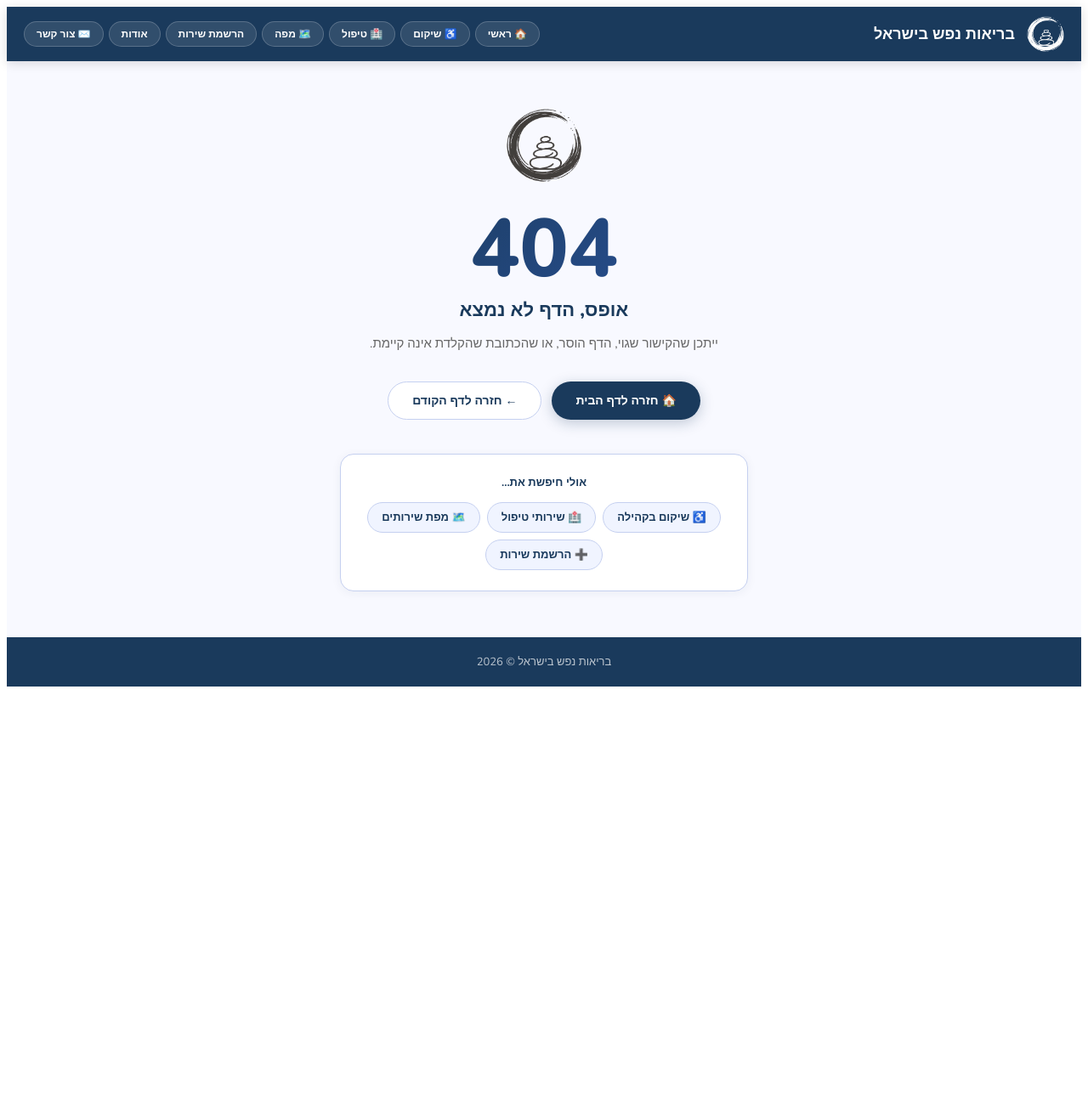
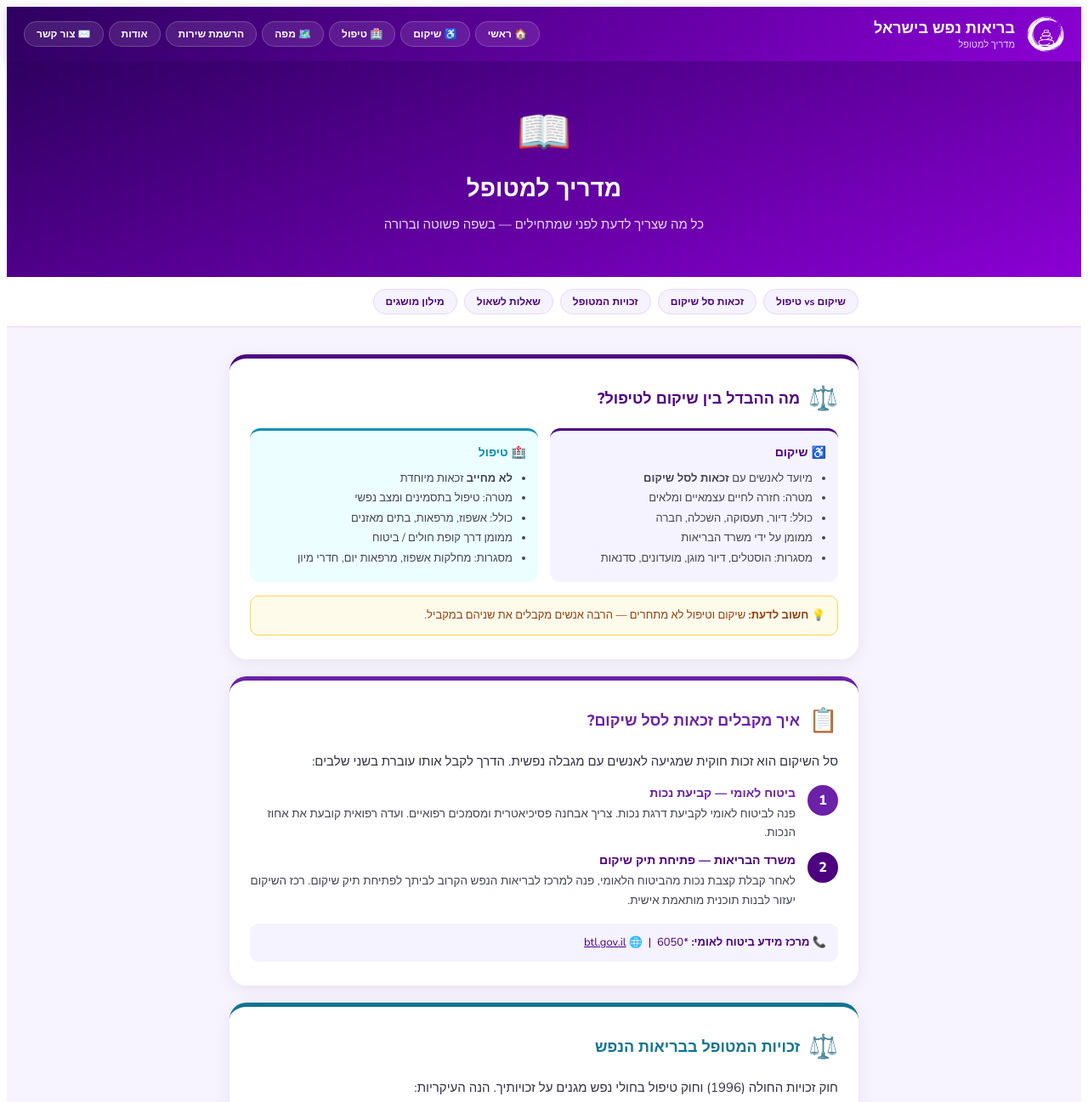
Before and after one commit to sivantelem-commits/rehab-directory, a Next.js app: page /guide in a window 1280 px wide. Before the commit this address had no page. Shown: the top 1297 px of the page at 85% size. Before the commit the page ends 816 px from the top, so only its background shows below. Built offline with nearby package versions, Linux system fonts and the light colour scheme.

Commit message:
Rename guide to guide.js

```diff
--- /dev/null
+++ b/pages/guide.js
@@ -0,0 +1,332 @@
+import { useState } from 'react'
+import Head from 'next/head'
+
+const NAV = [['/', '🏠 ראשי'], ['/rehab', '♿ שיקום'], ['/treatment', '🏥 טיפול'], ['/map', '🗺️ מפה'], ['/register', 'הרשמת שירות'], ['/about', 'אודות'], ['/contact', '✉️ צור קשר']]
+
+const PURPLE = '#4C0080'
+const CYAN = '#0891B2'
+
+export default function Guide() {
+  const [openSection, setOpenSection] = useState(null)
+
+  return (
+    <>
+      <Head>
+        <title>מדריך למטופל | בריאות נפש בישראל</title>
+        <meta name="description" content="מדריך למטופל – מה ההבדל בין שיקום לטיפול, איך מקבלים זכאות לסל שיקום, זכויות המטופל, מה לשאול לפני קבלה ומילון מושגים." />
+        <meta name="robots" content="index, follow" />
+        <link rel="canonical" href="https://rehabdirectoryil.vercel.app/guide" />
+        <meta property="og:type" content="website" />
+        <meta property="og:title" content="מדריך למטופל | בריאות נפש בישראל" />
+        <meta property="og:description" content="מדריך למטופל – מה ההבדל בין שיקום לטיפול, איך מקבלים זכאות לסל שיקום, זכויות המטופל ומילון מושגים." />
+        <meta property="og:url" content="https://rehabdirectoryil.vercel.app/guide" />
+        <meta property="og:locale" content="he_IL" />
+        <meta property="og:site_name" content="בריאות נפש בישראל" />
+        <link href="https://fonts.googleapis.com/css2?family=Nunito:wght@400;600;700;800&display=swap" rel="stylesheet" />
+      </Head>
+
+      <div dir="rtl" style={{ fontFamily: "'Nunito', sans-serif", minHeight: '100vh', background: '#f7f3ff' }}>
+
+        <header style={{
+          background: 'linear-gradient(135deg, #2E0060, #8B00D4)', color: 'white',
+          padding: '10px 20px', display: 'flex', alignItems: 'center',
+          justifyContent: 'space-between', boxShadow: '0 2px 12px rgba(76,0,128,0.2)',
+          flexWrap: 'wrap', gap: 8,
+        }}>
+          <div style={{ display: 'flex', alignItems: 'center', gap: 14 }}>
+            <img src="/logo.png" alt="לוגו" style={{ width: 44, height: 44, objectFit: 'contain', filter: 'brightness(0) invert(1)' }} />
+            <div>
+              <div style={{ fontWeight: 800, fontSize: 18 }}>בריאות נפש בישראל</div>
+              <div style={{ fontSize: 11, opacity: 0.8 }}>מדריך למטופל</div>
+            </div>
+          </div>
+          <nav style={{ display: 'flex', gap: 6, flexWrap: 'wrap' }}>
+            {NAV.map(([href, label]) => (
+              <a key={href} href={href} style={{
+                color: 'white',
+                background: href === '/guide' ? 'rgba(255,255,255,0.25)' : 'rgba(255,255,255,0.1)',
+                borderRadius: '999px', padding: '6px 14px', fontWeight: 600, fontSize: 12,
+                border: href === '/guide' ? '1.5px solid rgba(255,255,255,0.6)' : '1.5px solid rgba(255,255,255,0.2)',
+                textDecoration: 'none',
+              }}>{label}</a>
+            ))}
+          </nav>
+        </header>
+
+        {/* Hero */}
+        <div style={{
+          background: 'linear-gradient(160deg, #2E0060, #8B00D4)',
+          color: 'white', padding: '48px 20px', textAlign: 'center',
+        }}>
+          <div style={{ fontSize: 52, marginBottom: 12 }}>📖</div>
+          <h1 style={{ fontSize: 28, fontWeight: 800, margin: '0 0 10px' }}>מדריך למטופל</h1>
+          <p style={{ fontSize: 15, opacity: 0.85, maxWidth: 560, margin: '0 auto', lineHeight: 1.8 }}>
+            כל מה שצריך לדעת לפני שמתחילים — בשפה פשוטה וברורה
+          </p>
+        </div>
+
+        {/* תפריט קפיצה מהיר */}
+        <div style={{ background: 'white', borderBottom: '1px solid #e9d5ff', padding: '14px 20px' }}>
+          <div style={{ maxWidth: 740, margin: '0 auto', display: 'flex', gap: 8, flexWrap: 'wrap' }}>
+            {[
+              ['#diff', 'שיקום vs טיפול'],
+              ['#sal', 'זכאות סל שיקום'],
+              ['#rights', 'זכויות המטופל'],
+              ['#questions', 'שאלות לשאול'],
+              ['#glossary', 'מילון מושגים'],
+            ].map(([href, label]) => (
+              <a key={href} href={href} style={{
+                padding: '6px 14px', borderRadius: '999px', fontSize: 12, fontWeight: 700,
+                background: '#f5f3ff', color: PURPLE, textDecoration: 'none',
+                border: '1.5px solid #e9d5ff',
+              }}>{label}</a>
+            ))}
+          </div>
+        </div>
+
+        <main style={{ maxWidth: 740, margin: '0 auto', padding: '32px 16px' }}>
+
+          {/* 1 — שיקום vs טיפול */}
+          <div id="diff">
+            <Card color={PURPLE} icon="⚖️" title="מה ההבדל בין שיקום לטיפול?">
+              <div style={{ display: 'grid', gridTemplateColumns: '1fr 1fr', gap: 14, marginBottom: 16 }}>
+                <div style={{ background: '#f5f3ff', borderRadius: 12, padding: '16px 14px', borderTop: `3px solid ${PURPLE}` }}>
+                  <div style={{ fontWeight: 800, fontSize: 14, color: PURPLE, marginBottom: 10 }}>♿ שיקום</div>
+                  <ul style={ulStyle}>
+                    <li>מיועד לאנשים עם <strong>זכאות לסל שיקום</strong></li>
+                    <li>מטרה: חזרה לחיים עצמאיים ומלאים</li>
+                    <li>כולל: דיור, תעסוקה, השכלה, חברה</li>
+                    <li>ממומן על ידי משרד הבריאות</li>
+                    <li>מסגרות: הוסטלים, דיור מוגן, מועדונים, סדנאות</li>
+                  </ul>
+                </div>
+                <div style={{ background: '#ecfeff', borderRadius: 12, padding: '16px 14px', borderTop: `3px solid ${CYAN}` }}>
+                  <div style={{ fontWeight: 800, fontSize: 14, color: CYAN, marginBottom: 10 }}>🏥 טיפול</div>
+                  <ul style={ulStyle}>
+                    <li><strong>לא מחייב</strong> זכאות מיוחדת</li>
+                    <li>מטרה: טיפול בתסמינים ומצב נפשי</li>
+                    <li>כולל: אשפוז, מרפאות, בתים מאזנים</li>
+                    <li>ממומן דרך קופת חולים / ביטוח</li>
+                    <li>מסגרות: מחלקות אשפוז, מרפאות יום, חדרי מיון</li>
+                  </ul>
+                </div>
+              </div>
+              <div style={{ background: '#fffbeb', border: '1px solid #fcd34d', borderRadius: 10, padding: '12px 14px', fontSize: 13, color: '#92400e', lineHeight: 1.6 }}>
+                💡 <strong>חשוב לדעת:</strong> שיקום וטיפול לא מתחרים — הרבה אנשים מקבלים את שניהם במקביל.
+              </div>
+            </Card>
+          </div>
+
+          {/* 2 — זכאות סל שיקום */}
+          <div id="sal">
+            <Card color="#6B21A8" icon="📋" title="איך מקבלים זכאות לסל שיקום?">
+              <p style={pStyle}>סל השיקום הוא זכות חוקית שמגיעה לאנשים עם מגבלה נפשית. הדרך לקבל אותו עוברת בשני שלבים:</p>
+
+              <div style={{ display: 'flex', flexDirection: 'column', gap: 12, marginBottom: 16 }}>
+                {[
+                  {
+                    num: '1',
+                    title: 'ביטוח לאומי — קביעת נכות',
+                    text: 'פנה לביטוח לאומי לקביעת דרגת נכות. צריך אבחנה פסיכיאטרית ומסמכים רפואיים. ועדה רפואית קובעת את אחוז הנכות.',
+                    color: '#6B21A8',
+                  },
+                  {
+                    num: '2',
+                    title: 'משרד הבריאות — פתיחת תיק שיקום',
+                    text: 'לאחר קבלת קצבת נכות מהביטוח הלאומי, פנה למרכז לבריאות הנפש הקרוב לביתך לפתיחת תיק שיקום. רכז השיקום יעזור לבנות תוכנית מותאמת אישית.',
+                    color: '#4C0080',
+                  },
+                ].map(s => (
+                  <div key={s.num} style={{ display: 'flex', gap: 14, alignItems: 'flex-start' }}>
+                    <div style={{
+                      width: 36, height: 36, borderRadius: '50%', background: s.color,
+                      color: 'white', fontWeight: 800, fontSize: 16,
+                      display: 'flex', alignItems: 'center', justifyContent: 'center', flexShrink: 0,
+                    }}>{s.num}</div>
+                    <div>
+                      <div style={{ fontWeight: 800, fontSize: 14, color: s.color, marginBottom: 4 }}>{s.title}</div>
+                      <div style={{ fontSize: 13.5, color: '#445', lineHeight: 1.65 }}>{s.text}</div>
+                    </div>
+                  </div>
+                ))}
+              </div>
+
+              <div style={{ background: '#f5f3ff', borderRadius: 10, padding: '12px 14px', fontSize: 13, color: '#4C0080', lineHeight: 1.6 }}>
+                📞 <strong>מרכז מידע ביטוח לאומי:</strong> *6050 &nbsp;|&nbsp;
+                🌐 <a href="https://www.btl.gov.il" target="_blank" rel="noopener noreferrer" style={{ color: PURPLE }}>btl.gov.il</a>
+              </div>
+            </Card>
+          </div>
+
+          {/* 3 — זכויות המטופל */}
+          <div id="rights">
+            <Card color="#0E7490" icon="⚖️" title="זכויות המטופל בבריאות הנפש">
+              <p style={pStyle}>חוק זכויות החולה (1996) וחוק טיפול בחולי נפש מגנים על זכויותיך. הנה העיקריות:</p>
+              <div style={{ display: 'flex', flexDirection: 'column', gap: 10 }}>
+                {[
+                  { icon: '📄', title: 'זכות למידע', text: 'הזכות לקבל הסבר מלא על אבחנתך, מצבך ואפשרויות הטיפול — בשפה שאתה מבין.' },
+                  { icon: '✅', title: 'הסכמה מדעת', text: 'שום טיפול לא יינתן ללא הסכמתך, למעט מקרי חירום או צו בית משפט.' },
+                  { icon: '🔒', title: 'סודיות רפואית', text: 'המידע הרפואי שלך חסוי ולא יועבר לגורם שלישי ללא רשותך.' },
+                  { icon: '📂', title: 'עיון בתיק הרפואי', text: 'הזכות לעיין בתיק הרפואי שלך ולקבל עותק ממנו.' },
+                  { icon: '🔄', title: 'דעה שנייה', text: 'הזכות לפנות לרופא אחר לקבלת חוות דעת נוספת.' },
+                  { icon: '👤', title: 'כבוד וצנעת הפרט', text: 'הזכות לטיפול בכבוד ובהתחשבות בצרכייך הפיזיים, הנפשיים והתרבותיים.' },
+                  { icon: '🆘', title: 'אשפוז כפוי — זכויות', text: 'גם אם אושפזת בכפייה, יש לך זכות לייצוג משפטי, לערר בפני ועדה פסיכיאטרית ולהודיע לקרוב משפחה.' },
+                ].map(r => (
+                  <div key={r.title} style={{ display: 'flex', gap: 12, padding: '10px 14px', background: '#f0faff', borderRadius: 10, alignItems: 'flex-start' }}>
+                    <span style={{ fontSize: 20, flexShrink: 0 }}>{r.icon}</span>
+                    <div>
+                      <div style={{ fontWeight: 800, fontSize: 13.5, color: '#0E7490', marginBottom: 3 }}>{r.title}</div>
+                      <div style={{ fontSize: 13, color: '#445', lineHeight: 1.6 }}>{r.text}</div>
+                    </div>
+                  </div>
+                ))}
+              </div>
+            </Card>
+          </div>
+
+          {/* 4 — שאלות לשאול */}
+          <div id="questions">
+            <Card color="#5E35B1" icon="❓" title="מה לשאול לפני קבלה למסגרת?">
+              <p style={pStyle}>פגישת ההיכרות היא הזדמנות לאסוף מידע חשוב. הנה שאלות שכדאי להכין מראש:</p>
+              <div style={{ display: 'flex', flexDirection: 'column', gap: 8 }}>
+                {[
+                  { cat: 'על המסגרת', color: '#5E35B1', questions: [
+                    'כמה מקומות יש ומה זמן ההמתנה הממוצע?',
+                    'מי הצוות המקצועי ומה הרקע שלו?',
+                    'מהי שגרת היום במסגרת?',
+                    'האם יש ביקורים ומה המדיניות?',
+                  ]},
+                  { cat: 'על הטיפול', color: '#0E7490', questions: [
+                    'מה הגישה הטיפולית (CBT, DBT, פסיכודינמי...)?',
+                    'כמה פגישות אישיות יש בשבוע?',
+                    'איך מודדים התקדמות?',
+                    'מה קורה בעת משבר?',
+                  ]},
+                  { cat: 'על הכספים והזכויות', color: '#2E7D32', questions: [
+                    'האם המסגרת מוכרת לסל שיקום?',
+                    'מה עלות ההשתתפות העצמית?',
+                    'האם ניתן לפרוש מרצון ומה התנאים?',
+                    'האם יש ועד דיירים / ועדת ערר?',
+                  ]},
+                ].map(section => (
+                  <div key={section.cat} style={{ marginBottom: 6 }}>
+                    <div style={{ fontWeight: 800, fontSize: 13, color: section.color, marginBottom: 6, padding: '4px 0' }}>
+                      {section.cat}
+                    </div>
+                    {section.questions.map(q => (
+                      <div key={q} style={{ display: 'flex', gap: 8, padding: '7px 12px', background: '#faf5ff', borderRadius: 8, marginBottom: 4, fontSize: 13.5, color: '#334', lineHeight: 1.5 }}>
+                        <span style={{ color: section.color, fontWeight: 700, flexShrink: 0 }}>•</span>
+                        {q}
+                      </div>
+                    ))}
+                  </div>
+                ))}
+              </div>
+            </Card>
+          </div>
+
+          {/* 5 — מילון מושגים */}
+          <div id="glossary">
+            <Card color="#1A3A5C" icon="📚" title="מילון מושגים">
+              <p style={pStyle}>המושגים בבריאות הנפש יכולים להיות מבלבלים. הנה הסבר פשוט לנפוצים שבהם:</p>
+              <div style={{ display: 'flex', flexDirection: 'column', gap: 6 }}>
+                {[
+                  { term: 'סל שיקום', def: 'תכנית ממשלתית המעניקה שירותי שיקום בקהילה לאנשים עם מגבלה נפשית — דיור, תעסוקה, השכלה ועוד. הזכאות ניתנת ממשרד הבריאות.' },
+                  { term: 'הוסטל שיקומי', def: 'מגורים קבוצתיים עם ליווי מקצועי, לאנשים שצריכים תמיכה בחיי היום-יום אך אינם זקוקים לאשפוז.' },
+                  { term: 'דיור מוגן', def: 'מגורים עצמאיים יותר עם פיקוח מינימלי, לאנשים בשלב מתקדם יותר של שיקום.' },
+                  { term: 'בית מאזן', def: 'מסגרת מגורים טיפולית קצרת מועד, חלופה לאשפוז עבור אנשים במשבר שאינם מסוכנים לעצמם.' },
+                  { term: 'אשפוז יום', def: 'טיפול אינטנסיבי במהלך שעות היום עם חזרה הביתה בערב. מתאים לאנשים שצריכים יותר מטיפול חוץ אך לא אשפוז מלא.' },
+                  { term: 'מרפאת חוץ', def: 'טיפול אמבולטורי — פגישות פרטניות או קבוצתיות עם פסיכיאטר/ית או פסיכולוג/ית מבלי לאשפז.' },
+                  { term: 'סומכת שיקומית', def: 'איש/ת מקצוע המלווה את המטופל בתהליך השיקום — עוזר לתכנן מטרות, לגשת לשירותים ולהתמודד עם קשיים.' },
+                  { term: 'תיאום טיפול', def: 'גורם מקצועי שמתאם בין כל נותני השירות השונים (פסיכיאטר, עו"ס, שיקום) ומוודא רצף טיפולי.' },
+                  { term: 'CBT', def: 'טיפול קוגניטיבי-התנהגותי. שיטת טיפול המתמקדת בזיהוי דפוסי חשיבה ושינוי התנהגויות שליליות.' },
+                  { term: 'DBT', def: 'טיפול דיאלקטי-התנהגותי. מיועד בעיקר להפרעת אישיות גבולית, מלמד כישורי ויסות רגשי.' },
+                  { term: 'אשפוז כפוי', def: 'אשפוז ללא הסכמת המטופל, על פי צו של פסיכיאטר מחוזי, כשיש חשש לסכנה לעצמו או לאחרים.' },
+                  { term: 'ועדה פסיכיאטרית', def: 'ועדה שדנה בבקשות ערר על אשפוז כפוי או שחרור. למטופל הזכות לייצוג ולהשמיע את קולו.' },
+                ].map(({ term, def }) => (
+                  <GlossaryItem key={term} term={term} def={def} open={openSection === term} onToggle={() => setOpenSection(openSection === term ? null : term)} />
+                ))}
+              </div>
+            </Card>
+          </div>
+
+          {/* CTA */}
+          <div style={{ background: 'linear-gradient(160deg, #2E0060, #8B00D4)', borderRadius: 20, padding: '28px 24px', textAlign: 'center', color: 'white', marginTop: 8 }}>
+            <div style={{ fontSize: 36, marginBottom: 10 }}>🧭</div>
+            <div style={{ fontWeight: 800, fontSize: 18, marginBottom: 8 }}>מוכנים למצוא מסגרת מתאימה?</div>
+            <div style={{ fontSize: 14, opacity: 0.85, marginBottom: 20, lineHeight: 1.6 }}>
+              ענו על 3 שאלות קצרות וקבלו המלצה על שירותים קיימים
+            </div>
+            <div style={{ display: 'flex', gap: 10, justifyContent: 'center', flexWrap: 'wrap' }}>
+              <a href="/calculator" style={{
+                background: 'white', color: PURPLE, borderRadius: '999px',
+                padding: '11px 24px', fontWeight: 800, fontSize: 14, textDecoration: 'none',
+              }}>🧭 מחשבון איתור מסלול</a>
+              <a href="/rehab" style={{
+                background: 'rgba(255,255,255,0.15)', color: 'white', borderRadius: '999px',
+                padding: '11px 24px', fontWeight: 800, fontSize: 14, textDecoration: 'none',
+                border: '1.5px solid rgba(255,255,255,0.4)',
+              }}>♿ חיפוש שירותי שיקום</a>
+            </div>
+          </div>
+
+        </main>
+
+        <footer style={{
+          background: 'linear-gradient(135deg, #2E0060, #4C0080)',
+          color: 'rgba(255,255,255,0.75)', textAlign: 'center',
+          padding: '24px', fontSize: 13, marginTop: 48, fontWeight: 500,
+        }}>
+          <div style={{ marginBottom: 8 }}>
+            <a href="/contact" style={{ color: 'rgba(255,255,255,0.7)', textDecoration: 'none' }}>✉️ צור קשר</a>
+          </div>
+          בריאות נפש בישראל © 2026
+        </footer>
+      </div>
+    </>
+  )
+}
+
+// ─── קומפוננטים ───────────────────────────────────────────
+function Card({ color, icon, title, children }) {
+  return (
+    <div style={{
+      background: 'white', borderRadius: 20, padding: '28px 24px',
+      marginBottom: 20, boxShadow: '0 4px 20px rgba(0,0,0,0.07)',
+      borderTop: `5px solid ${color}`,
+    }}>
+      <div style={{ display: 'flex', alignItems: 'center', gap: 10, marginBottom: 16 }}>
+        <span style={{ fontSize: 28 }}>{icon}</span>
+        <h2 style={{ fontSize: 18, fontWeight: 800, color, margin: 0 }}>{title}</h2>
+      </div>
+      {children}
+    </div>
+  )
+}
+
+function GlossaryItem({ term, def, open, onToggle }) {
+  return (
+    <div style={{ borderRadius: 10, overflow: 'hidden', border: '1px solid #e9d5ff' }}>
+      <button
+        onClick={onToggle}
+        style={{
+          width: '100%', display: 'flex', justifyContent: 'space-between',
+          alignItems: 'center', padding: '11px 14px', background: open ? '#f5f3ff' : 'white',
+          border: 'none', cursor: 'pointer', fontFamily: "'Nunito', sans-serif",
+          textAlign: 'right',
+        }}
+      >
+        <span style={{ fontWeight: 700, fontSize: 14, color: '#2E0060' }}>{term}</span>
+        <span style={{ fontSize: 12, color: '#9b88bb', flexShrink: 0, marginRight: 8 }}>{open ? '▲' : '▼'}</span>
+      </button>
+      {open && (
+        <div style={{ padding: '10px 14px 14px', fontSize: 13.5, color: '#445', lineHeight: 1.65, background: '#faf5ff' }}>
+          {def}
+        </div>
+      )}
+    </div>
+  )
+}
+
+const pStyle = { fontSize: 15, color: '#334', lineHeight: 1.8, margin: '0 0 14px' }
+const ulStyle = { margin: 0, padding: '0 16px 0 0', fontSize: 13, color: '#445', lineHeight: 1.8 }
```
